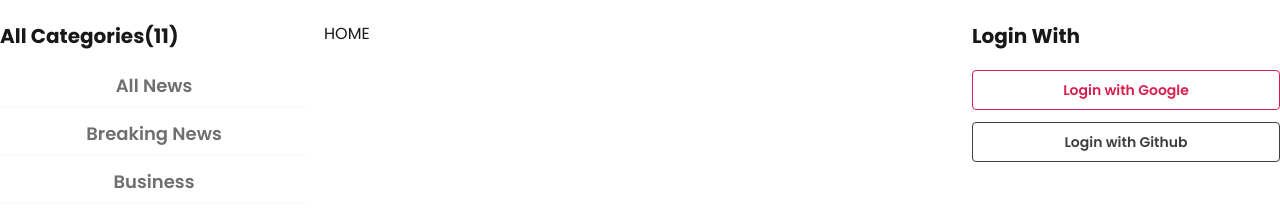
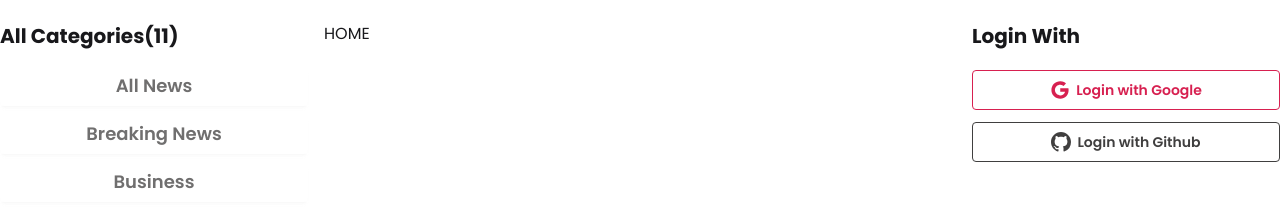
Before and after one commit to imtiaz-al-kabir/dragon-news, a React (Vite) app: page / in a window 1280 px wide. Shown: the part 379-591 px from the top of the page. Built offline with nearby package versions, Linux system fonts and the light colour scheme.

Commit message:
social done

```diff
--- a/package.json
+++ b/package.json
@@ -15,6 +15,7 @@
     "react": "^19.1.1",
     "react-dom": "^19.1.1",
     "react-fast-marquee": "^1.6.5",
+    "react-icons": "^5.5.0",
     "react-router": "^7.9.4",
     "tailwindcss": "^4.1.14"
   },
--- a/src/Components/Header.jsx
+++ b/src/Components/Header.jsx
@@ -3,7 +3,7 @@ import logo from "../assets/logo.png";
 const Header = () => {
   const now = new Date();
   const day = format(now, "EEEE");
-  const monthAndDate = format(now, "MMMM MM yyyy");
+  const monthAndDate = format(now, "MMMM d yyyy");
 
   return (
     <div className="flex justify-center flex-col items-center gap-3">
--- a/src/Components/HomeLayout/SocialLogin.jsx
+++ b/src/Components/HomeLayout/SocialLogin.jsx
@@ -1,13 +1,20 @@
 import React from 'react';
-
+import { IoLogoGoogle } from "react-icons/io5";
+import { BsGithub } from "react-icons/bs";
 const SocialLogin = () => {
     return (
         <div>
             <h1 className='font-bold text-xl'>Login With</h1>
 
             <div className='space-y-3 py-5'>
-                <button className='btn w-full btn-outline btn-secondary text-md'>Login with Google</button>
-                <button className='btn w-full btn-outline btn-primary text-md'>Login with Github</button>
+                <button className='btn w-full btn-outline btn-secondary text-md'>
+                    <IoLogoGoogle size={20} />
+                    <span>Login with Google</span>
+                    </button>
+                <button className='btn w-full btn-outline btn-primary text-md'>
+                    <BsGithub size={20} />
+                    <span>Login with Github</span>
+                    </button>
             </div>
         </div>
     );
--- a/src/Routes/Routes.jsx
+++ b/src/Routes/Routes.jsx
@@ -1,20 +1,23 @@
 import { createBrowserRouter } from "react-router";
 import RootLayout from "../Layouts/RootLayout";
+import CategoryNews from "../Pages/CategoryNews";
 import Home from "../Pages/Home";
-import CategoryNews from "../Pages/CategoryNews";
 
 export const router = createBrowserRouter([
   {
     path: "/",
     Component: RootLayout,
-    children:[
+    children: [
       {
-        path:"",Component:Home
+        path: "",
+        Component: Home,
       },
       {
-        path:"/category/:id",Component:CategoryNews
-      }
-    ]
+        path: "/category/:id",
+        Component: CategoryNews,
+        loader: () => fetch("/news.json"),
+      },
+    ],
   },
   {
     path: "/auth",
```
Also changed, not shown: public/news.json, 1 other file (tests, documents, lock files or other folders).
